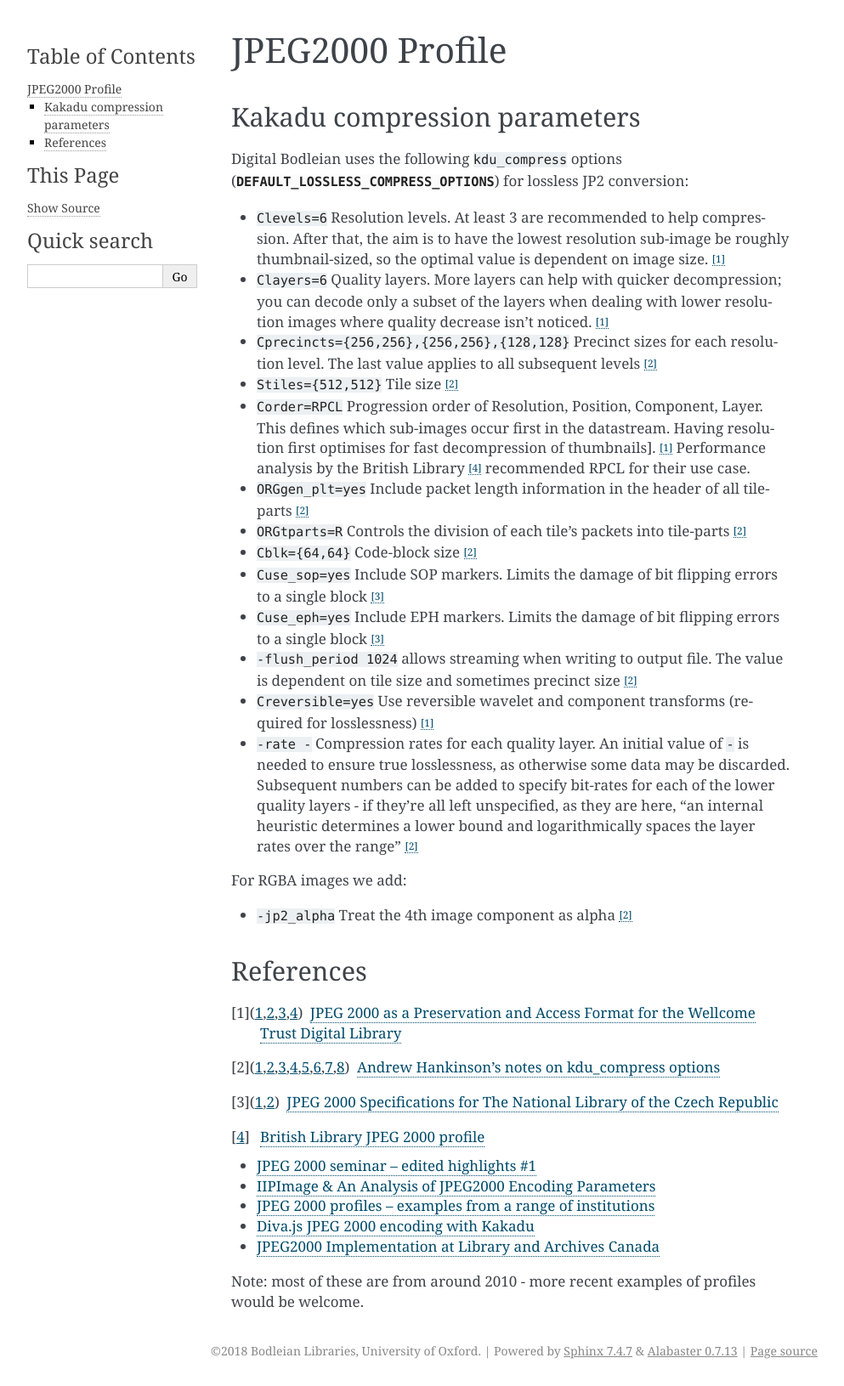
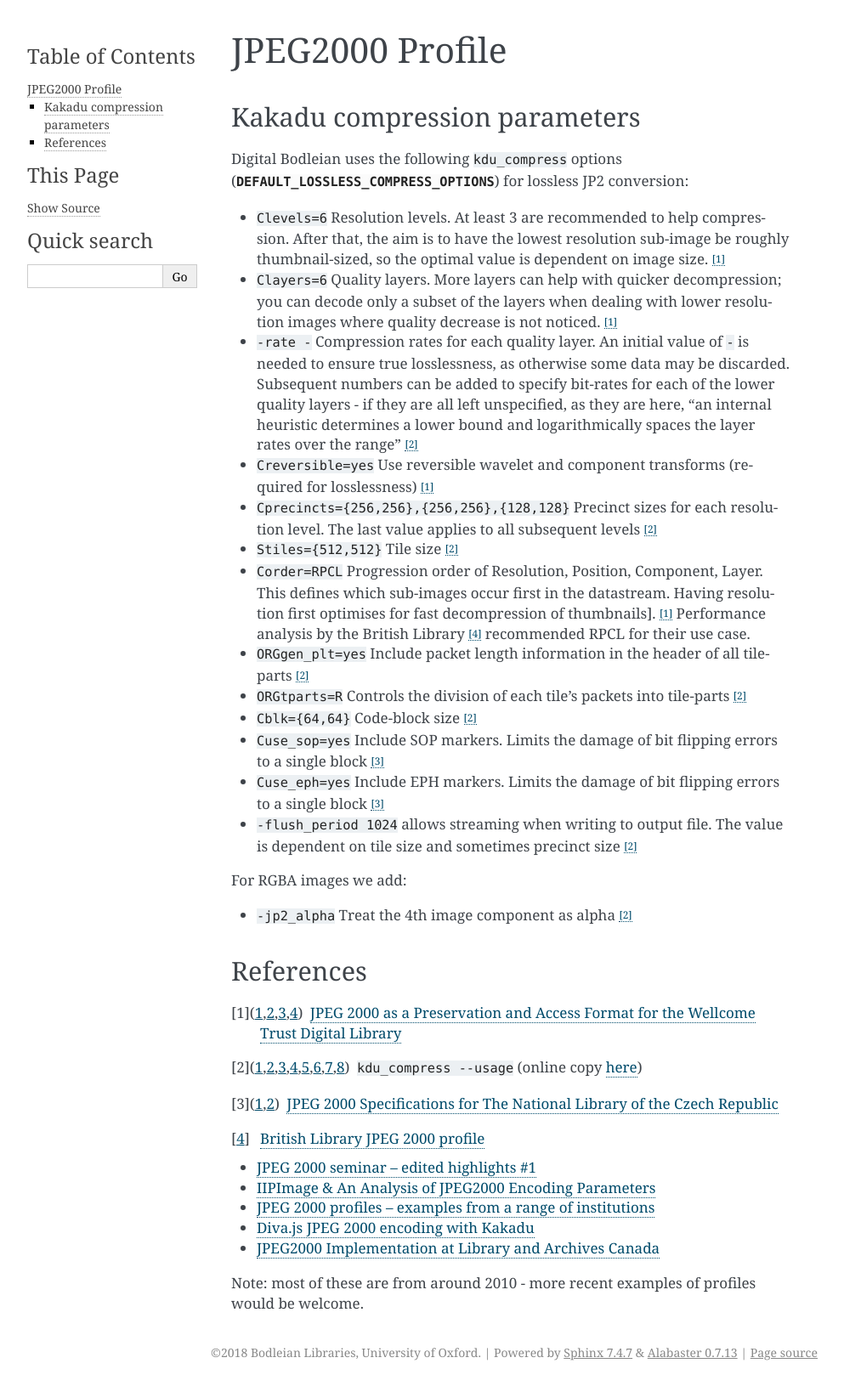
Before and after one commit to bodleian/image-processing, a Sphinx documentation site: the page built from docs/jp2_profile.rst, in a window 1280 px wide. Shown: the whole page at 85% size, without its empty margins (148-1141 px from the left). Built offline with Sphinx 7.4.7, drawn with Linux system fonts in a browser that asks for light colours.

Commit message:
Minor fixes to jp2 profile docs

```diff
--- a/docs/jp2_profile.rst
+++ b/docs/jp2_profile.rst
@@ -9,28 +9,28 @@ Kakadu compression parameters
 Digital Bodleian uses the following ``kdu_compress`` options (:attr:`~image_processing.kakadu.DEFAULT_LOSSLESS_COMPRESS_OPTIONS`) for lossless JP2 conversion:
 
 - ``Clevels=6`` Resolution levels. At least 3 are recommended to help compression. After that, the aim is to have the lowest resolution sub-image be roughly thumbnail-sized, so the optimal value is dependent on image size. [#wellcome]_
-- ``Clayers=6`` Quality layers. More layers can help with quicker decompression; you can decode only a subset of the layers when dealing with lower resolution images where quality decrease isn't noticed. [#wellcome]_
-- ``Cprecincts={256,256},{256,256},{128,128}`` Precinct sizes for each resolution level. The last value applies to all subsequent levels [#kdugist]_
-- ``Stiles={512,512}`` Tile size [#kdugist]_
+- ``Clayers=6`` Quality layers. More layers can help with quicker decompression; you can decode only a subset of the layers when dealing with lower resolution images where quality decrease is not noticed. [#wellcome]_
+- ``-rate -`` Compression rates for each quality layer. An initial value of ``-`` is needed to ensure true losslessness, as otherwise some data may be discarded. Subsequent numbers can be added to specify bit-rates for each of the lower quality layers - if they are all left unspecified, as they are here, "an internal heuristic determines a lower bound and logarithmically spaces the layer rates over the range" [#kduusage]_
+- ``Creversible=yes`` Use reversible wavelet and component transforms (required for losslessness) [#wellcome]_
+- ``Cprecincts={256,256},{256,256},{128,128}`` Precinct sizes for each resolution level. The last value applies to all subsequent levels [#kduusage]_
+- ``Stiles={512,512}`` Tile size [#kduusage]_
 - ``Corder=RPCL`` Progression order of Resolution, Position, Component, Layer. This defines which sub-images occur first in the datastream. Having resolution first optimises for fast decompression of thumbnails]. [#wellcome]_  Performance analysis by the British Library [#britishlib]_ recommended RPCL for their use case.
-- ``ORGgen_plt=yes`` Include packet length information in the header of all tile-parts [#kdugist]_
-- ``ORGtparts=R`` Controls the division of each tile's packets into tile-parts [#kdugist]_
-- ``Cblk={64,64}`` Code-block size [#kdugist]_
+- ``ORGgen_plt=yes`` Include packet length information in the header of all tile-parts [#kduusage]_
+- ``ORGtparts=R`` Controls the division of each tile's packets into tile-parts [#kduusage]_
+- ``Cblk={64,64}`` Code-block size [#kduusage]_
 - ``Cuse_sop=yes`` Include SOP markers. Limits the damage of bit flipping errors to a single block [#czechlib]_
 - ``Cuse_eph=yes`` Include EPH markers. Limits the damage of bit flipping errors to a single block [#czechlib]_
-- ``-flush_period 1024`` allows streaming when writing to output file. The value is dependent on tile size and sometimes precinct size [#kdugist]_
-- ``Creversible=yes`` Use reversible wavelet and component transforms (required for losslessness) [#wellcome]_
-- ``-rate -`` Compression rates for each quality layer. An initial value of ``-`` is needed to ensure true losslessness, as otherwise some data may be discarded. Subsequent numbers can be added to specify bit-rates for each of the lower quality layers - if they're all left unspecified, as they are here, "an internal heuristic determines a lower bound and logarithmically spaces the layer rates over the range" [#kdugist]_
+- ``-flush_period 1024`` allows streaming when writing to output file. The value is dependent on tile size and sometimes precinct size [#kduusage]_
 
 For RGBA images we add:
 
-- ``-jp2_alpha`` Treat the 4th image component as alpha [#kdugist]_
+- ``-jp2_alpha`` Treat the 4th image component as alpha [#kduusage]_
 
 References
 ----------
 
 .. [#wellcome] `JPEG 2000 as a Preservation and Access Format for the Wellcome Trust Digital Library <http://wellcomelibrary.org/content/documents/22082/JPEG2000-preservation-format.pdf>`_
-.. [#kdugist] `Andrew Hankinson's notes on kdu_compress options <https://gist.github.com/ahankinson/4945722>`_
+.. [#kduusage] ``kdu_compress --usage`` (online copy `here <https://gist.github.com/ahankinson/4945722>`_)
 .. [#czechlib] `JPEG 2000 Specifications for The National Library of the Czech Republic <https://www.iiifserver.com/doc/NationalLibraryOfTheCzechRepublicJPEG2000Profile.pdf>`_
 .. [#britishlib] `British Library JPEG 2000 profile <https://www.dpconline.org/docs/miscellaneous/events/524-jp2knov2010martin/file>`_
 
```
